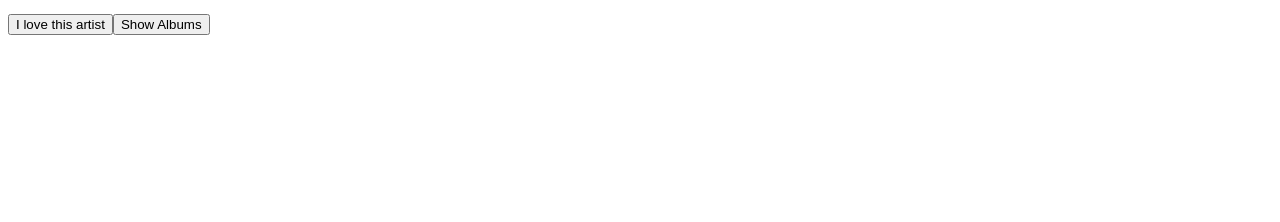
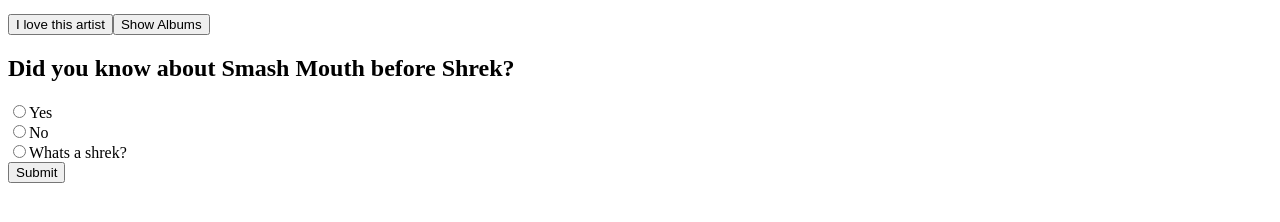
Before and after one commit to Breegul/react-music-practice, a React (Vite) app: page / in a window 1280 px wide. Shown: the part 456-678 px from the top of the page. Built offline with nearby package versions, Linux system fonts and the light colour scheme.

Commit message:
add all star

```diff
--- a/src/App.jsx
+++ b/src/App.jsx
@@ -2,12 +2,14 @@ import React, {useState} from 'react'
 import Artist from './Artist'
 import Albums from './Albums'
 import './app.css'
+import SmashForm from './SmashForm'
 
 const App = () => {
   return (
     <>
     <Artist/>
     <Albums/>
+    <SmashForm/>
     </>
   )
 }
--- /dev/null
+++ b/src/SmashForm.jsx
@@ -0,0 +1,32 @@
+import React from 'react'
+
+const SmashForm = () => {
+    const handleSubmit = (e) => {
+        e.preventDefault()
+        console.log(e.target.smash.value)
+        if(e.target.smash.value == "?"){
+            window.location.href = "https://www.youtube.com/watch?v=L_jWHffIx5E"
+
+        }
+    }
+  return (
+    <>
+    <h2>Did you know about Smash Mouth before Shrek?</h2>
+    <form onSubmit={handleSubmit}>
+
+        <input type="radio" name="smash" id="yes" value="yes"/>
+        <label htmlFor="yes">Yes</label>
+    <br/>
+        <input type="radio" name="smash" id="no" value="no"/>
+        <label htmlFor="yes">No</label>
+    <br/>
+        <input type="radio" name="smash" id="?" value="?"/>
+        <label htmlFor="yes">Whats a shrek?</label>
+    <br/>
+        <input type="submit" htmlFor="shrekSubmit"/>
+    </form>
+    </>
+    )
+}
+
+export default SmashForm
```
